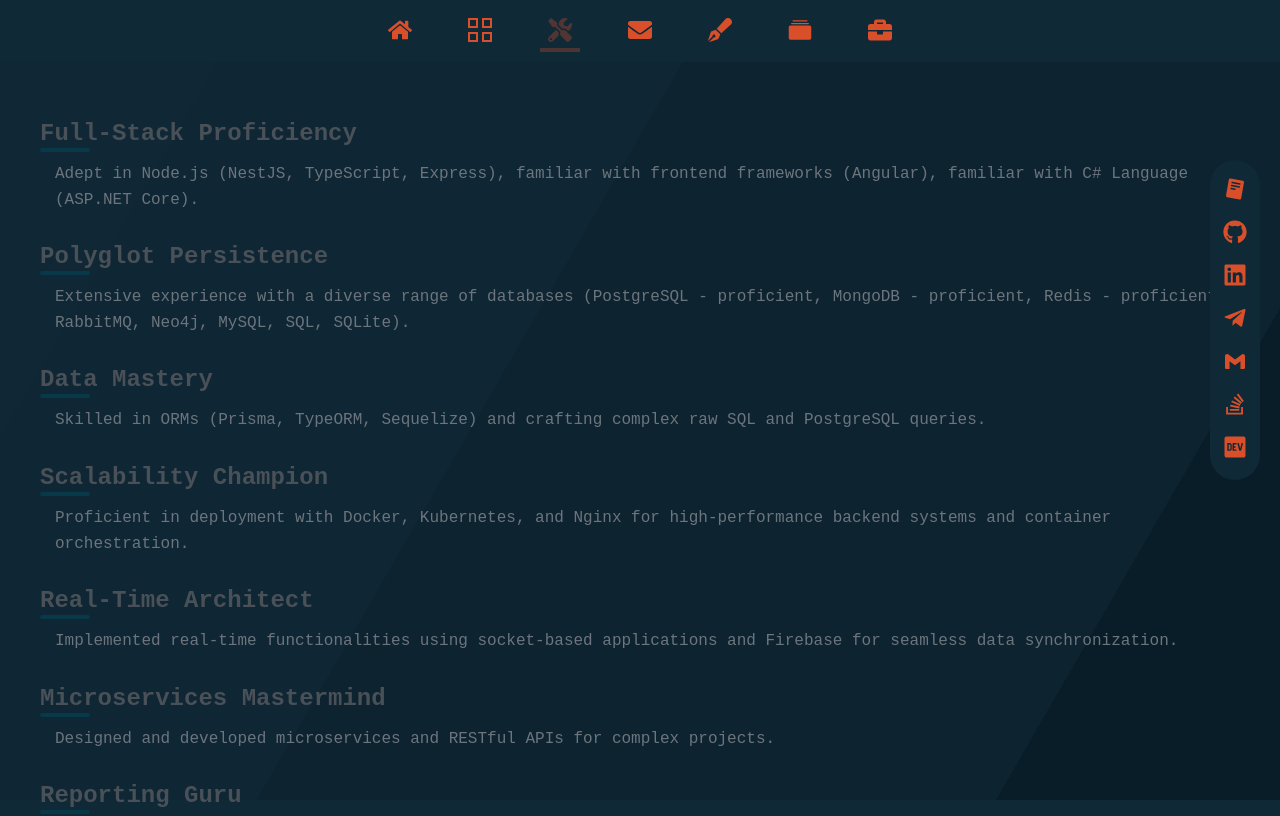
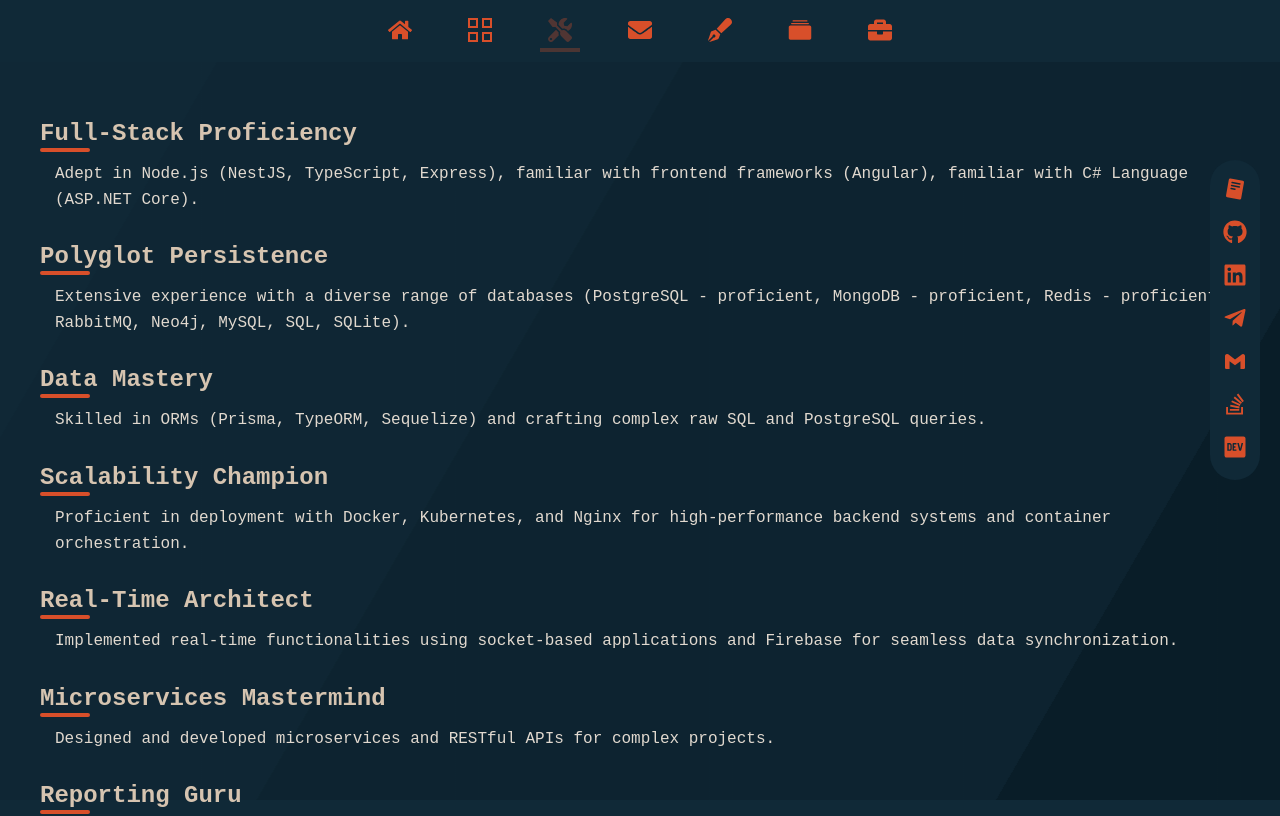
Before and after one commit to saeedghofrani/portfolio, a React (Vite) app: page /skills in a window 1280 px wide. Shown: the top 816 px of the page. Built offline with nearby package versions, Linux system fonts and the light colour scheme.

Commit message:
color of text

```diff
--- a/src/App.css
+++ b/src/App.css
@@ -1,6 +1,6 @@
 :root {
   --background-color: #fff;
-  --btn-color: #0987f2;
+  --btn-color: #d84f2a;
   --btn-text-color: #e1d9cf;
   --project-card-bg: #ffffff00;
   --text-color: #e1d9cf;
--- a/src/sections/Skills/SkillsStyles.module.css
+++ b/src/sections/Skills/SkillsStyles.module.css
@@ -1,7 +1,6 @@
 /* src/pages/Skills.module.css */
 
 .skillsSection {
-  background-color: #f8f9fa00;
   padding: 120px 20px 60px 20px;
   margin: 0 auto;
   max-width: 1200px;
@@ -10,7 +9,7 @@
 
 .skillsTitle {
   font-size: 36px;
-  color: #343a40;
+  color: #2a94ff;
   text-align: center;
   margin-bottom: 40px;
   position: relative;
@@ -21,7 +20,7 @@
   display: block;
   width: 80px;
   height: 4px;
-  background-color: #04014e;
+  background-color: #0900ff;
   margin: 20px auto 0;
   border-radius: 2px;
 }
@@ -37,7 +36,7 @@
 
 .skillCategory h3 {
   font-size: 24px;
-  color: #495057;
+  color: #d6c4b0;
   margin-bottom: 15px;
   position: relative;
 }
@@ -47,7 +46,7 @@
   display: block;
   width: 50px;
   height: 4px;
-  background-color: #083949;
+  background-color: #d84f2a;
   position: absolute;
   bottom: -5px;
   left: 0;
@@ -56,7 +55,7 @@
 
 .skillCategory p {
   font-size: 16px;
-  color: #6c757d;
+  color: #e1d9cf;
   line-height: 1.6;
   margin-left: 15px;
 }
```
